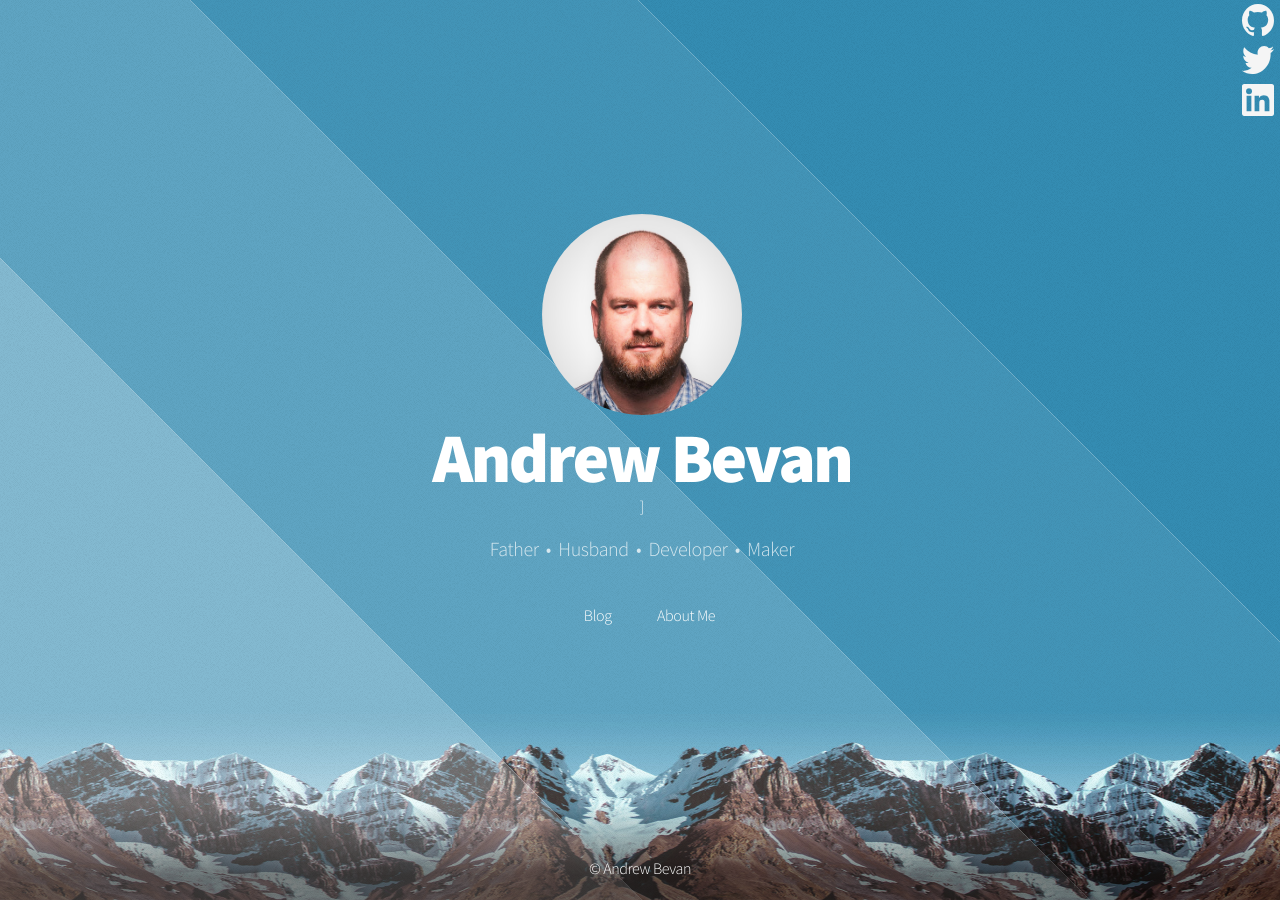
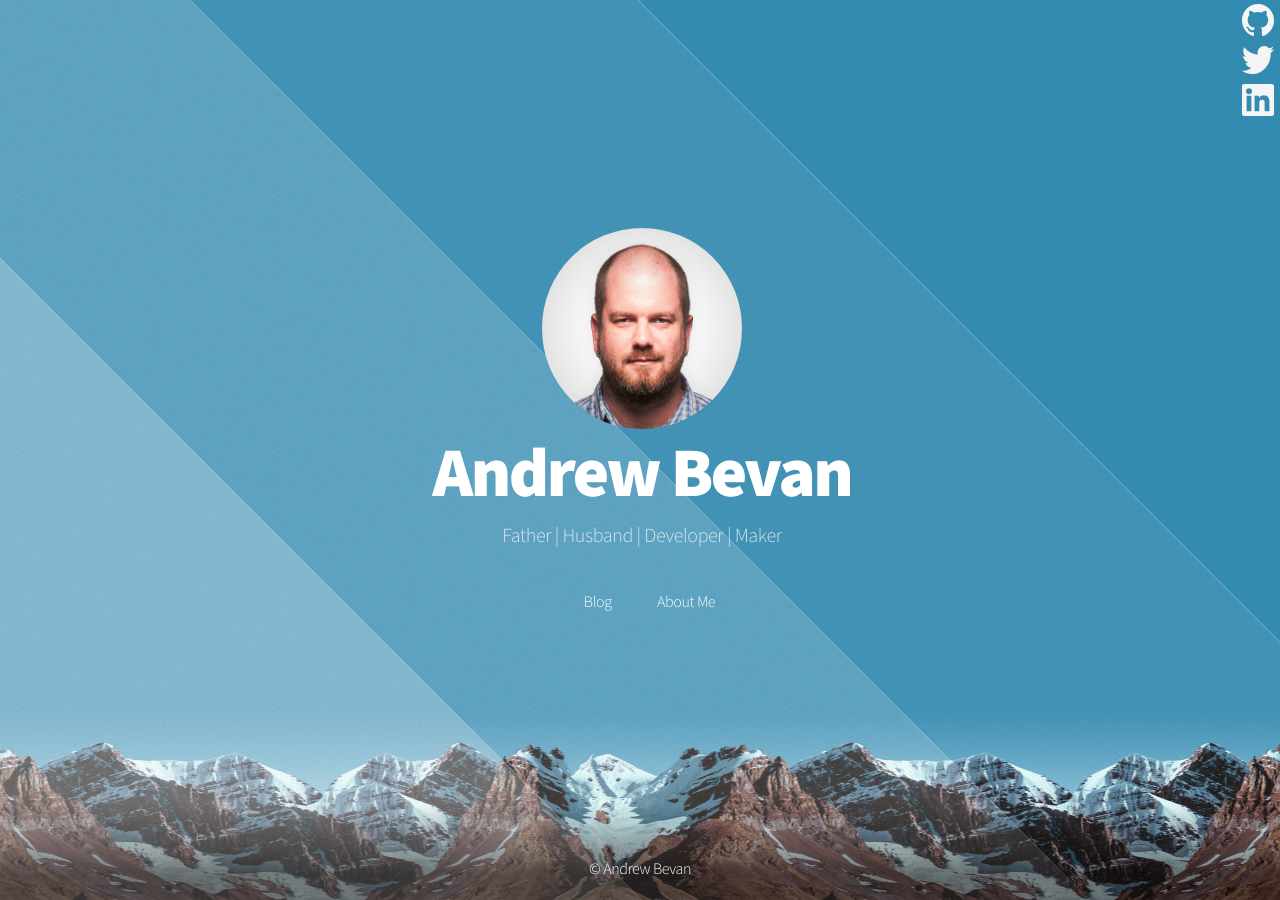
Before and after one commit to bluntspoon/bluntspoon.github.io, a Jekyll site: the page built from index.md, in a window 1280 px wide. Built offline with Jekyll 4.4.1, drawn with Linux system fonts in a browser that asks for light colours; part of the change alters nothing that is shown.

```diff
--- a/_layouts/home.html
+++ b/_layouts/home.html
@@ -200,7 +200,7 @@
     <div id="main">
       <header id="header"><img src="/assets/images/andrew-bevan.png" class="author" alt="My Photo - Andrew Bevan"/>
         <h1>Andrew Bevan</h1>
-]        <p>Father &nbsp;&bull;&nbsp; Husband &nbsp;&bull;&nbsp; Developer &nbsp;&bull;&nbsp; Maker</p>
+        <p>Father | Husband | Developer | Maker</p>
         <nav>
           <ul>
             <li> <a href="blog">Blog</a></li>
```
